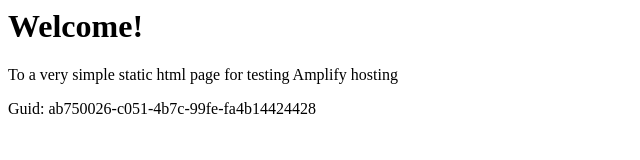
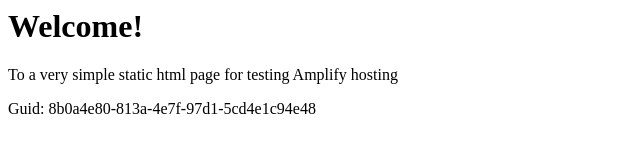
Before and after one commit to aws-aemilia-pdx/Github-PR-Commit-Integration-Test-DoNotTouch-GitHubWebhookPushCanaryTest-v1-beta-us-west-2, a website: page src/index.html in a window 1280 px wide. Shown: the full height of the page, 0-640 px from the left. Drawn offline with Linux system fonts and the light colour scheme.

Commit message:
commit from integ tests

```diff
--- a/src/index.html
+++ b/src/index.html
@@ -12,6 +12,6 @@
 <body>
     <h1>Welcome!</h1>
     <p>To a very simple static html page for testing Amplify hosting</p>
-    <p>Guid: ab750026-c051-4b7c-99fe-fa4b14424428</p></body>
+    <p>Guid: 8b0a4e80-813a-4e7f-97d1-5cd4e1c94e48</p></body>
 
 </html>
```
